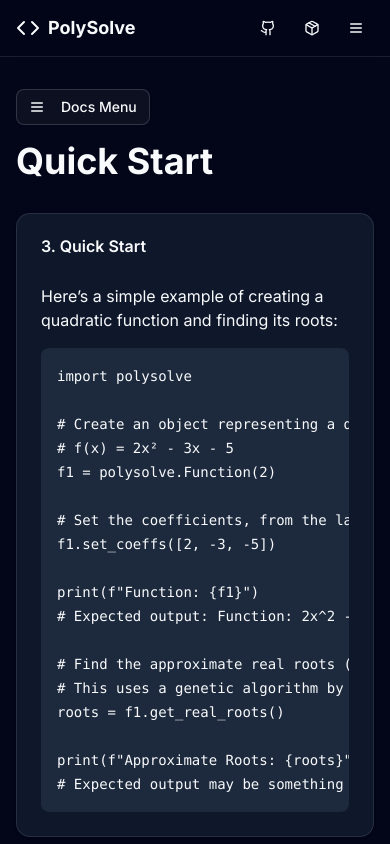
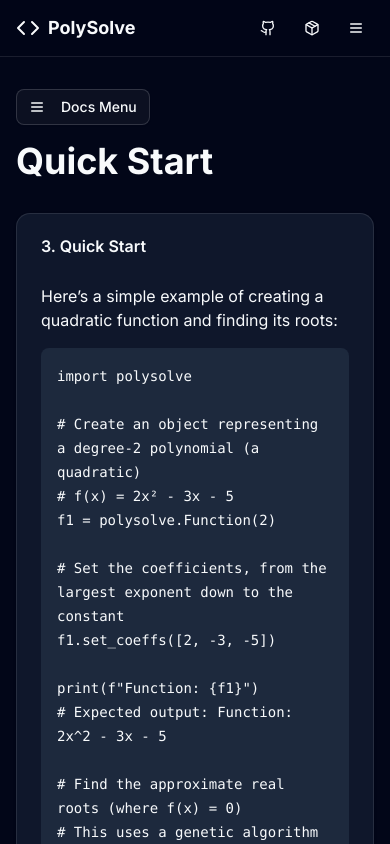
Before and after one commit to jono-rams/polysolve-website, a Next.js app: page /docs/quick-start in a window 390 px wide. Shown: the top 844 px of the page. Built offline with nearby package versions, Linux system fonts and the light colour scheme.

Commit message:
Improved Code Blocks on Mobile View

```diff
--- a/app/docs/cuda-acceleration/page.tsx
+++ b/app/docs/cuda-acceleration/page.tsx
@@ -1,9 +1,6 @@
 import { Card, CardContent, CardHeader, CardTitle } from "@/components/ui/card";
 import { DocsPagination } from "@/components/DocsPagination";
-
-const CodeBlock = ({ children }: { children: React.ReactNode }) => (
-  <pre className="bg-secondary p-4 rounded-md overflow-x-auto"><code className="font-mono text-sm">{children}</code></pre>
-);
+import CodeBlock from "@/components/CodeBlock";
 
 export default function CudaPage() {
   return (
--- a/app/docs/function-class-api/page.tsx
+++ b/app/docs/function-class-api/page.tsx
@@ -1,9 +1,6 @@
 import { Card, CardContent, CardHeader, CardTitle } from "@/components/ui/card";
 import { DocsPagination } from "@/components/DocsPagination";
-
-const CodeBlock = ({ children }: { children: React.ReactNode }) => (
-  <pre className="bg-secondary p-4 rounded-md overflow-x-auto"><code className="font-mono text-sm">{children}</code></pre>
-);
+import CodeBlock from "@/components/CodeBlock";
 
 export default function FunctionApiPage() {
   return (
--- a/app/docs/ga-options-api/page.tsx
+++ b/app/docs/ga-options-api/page.tsx
@@ -1,9 +1,6 @@
 import { Card, CardContent, CardHeader, CardTitle } from "@/components/ui/card";
 import { DocsPagination } from "@/components/DocsPagination";
-
-const CodeBlock = ({ children }: { children: React.ReactNode }) => (
-  <pre className="bg-secondary p-4 rounded-md overflow-x-auto"><code className="font-mono text-sm">{children}</code></pre>
-);
+import CodeBlock from "@/components/CodeBlock";
 
 export default function GaOptionsPage() {
   return (
--- a/app/docs/installation/page.tsx
+++ b/app/docs/installation/page.tsx
@@ -1,9 +1,6 @@
 import { Card, CardContent, CardHeader, CardTitle } from "@/components/ui/card";
 import { DocsPagination } from "@/components/DocsPagination";
-
-const CodeBlock = ({ children }: { children: React.ReactNode }) => (
-  <pre className="bg-secondary p-4 rounded-md overflow-x-auto"><code className="font-mono text-sm">{children}</code></pre>
-);
+import CodeBlock from "@/components/CodeBlock";
 
 export default function InstallationPage() {
   return (
--- a/app/docs/quadratic-solve-api/page.tsx
+++ b/app/docs/quadratic-solve-api/page.tsx
@@ -1,9 +1,6 @@
 import { Card, CardContent, CardHeader, CardTitle } from "@/components/ui/card";
 import { DocsPagination } from "@/components/DocsPagination";
-
-const CodeBlock = ({ children }: { children: React.ReactNode }) => (
-  <pre className="bg-secondary p-4 rounded-md overflow-x-auto"><code className="font-mono text-sm">{children}</code></pre>
-);
+import CodeBlock from "@/components/CodeBlock";
 
 export default function QuadraticSolvePage() {
   return (
--- a/app/docs/quick-start/page.tsx
+++ b/app/docs/quick-start/page.tsx
@@ -1,9 +1,6 @@
 import { Card, CardContent, CardHeader, CardTitle } from "@/components/ui/card";
 import { DocsPagination } from "@/components/DocsPagination";
-
-const CodeBlock = ({ children }: { children: React.ReactNode }) => (
-  <pre className="bg-secondary p-4 rounded-md overflow-x-auto"><code className="font-mono text-sm">{children}</code></pre>
-);
+import CodeBlock from "@/components/CodeBlock";
 
 export default function QuickStartPage() {
   return (
--- /dev/null
+++ b/components/CodeBlock.tsx
@@ -0,0 +1,7 @@
+const CodeBlock = ({ children }: { children: React.ReactNode }) => (
+  <pre className="bg-secondary p-4 rounded-md overflow-x-auto whitespace-pre-wrap break-words my-4">
+    <code className="font-mono text-sm">{children}</code>
+  </pre>
+);
+
+export default CodeBlock;
```
